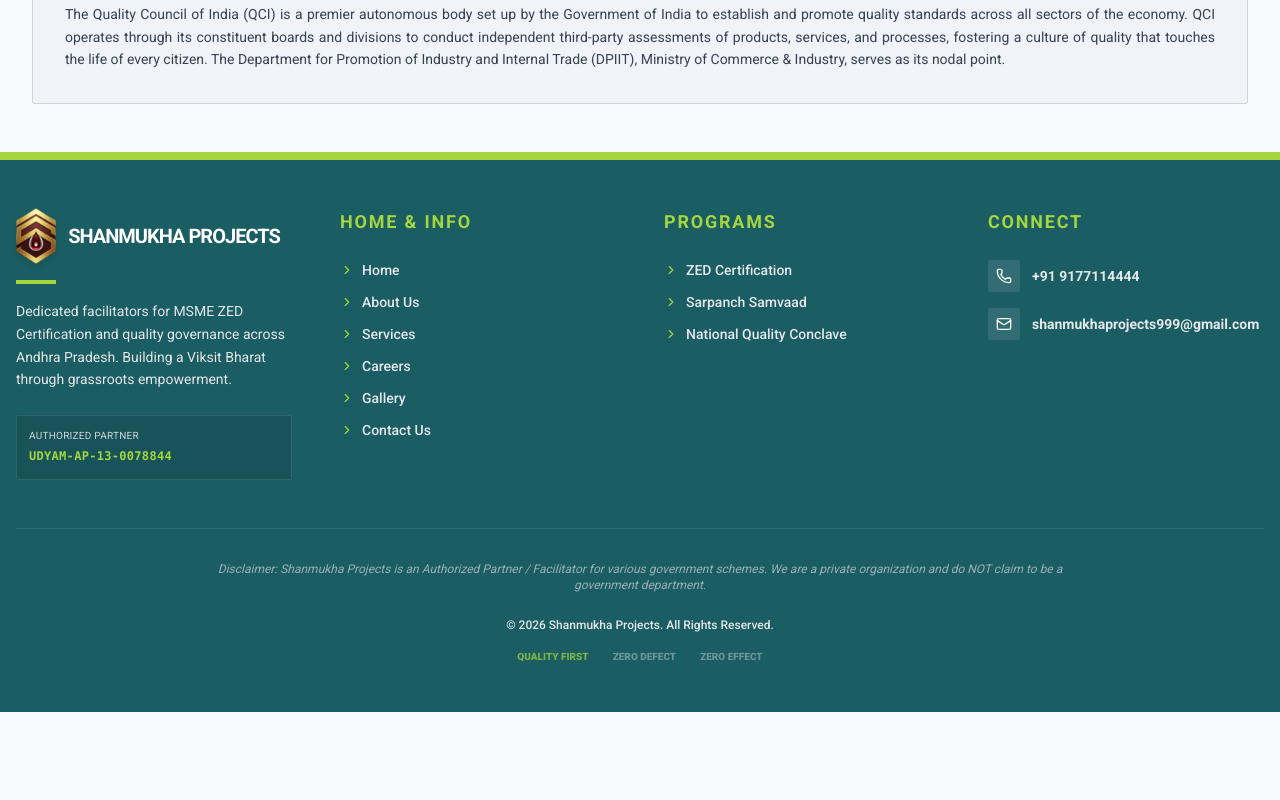
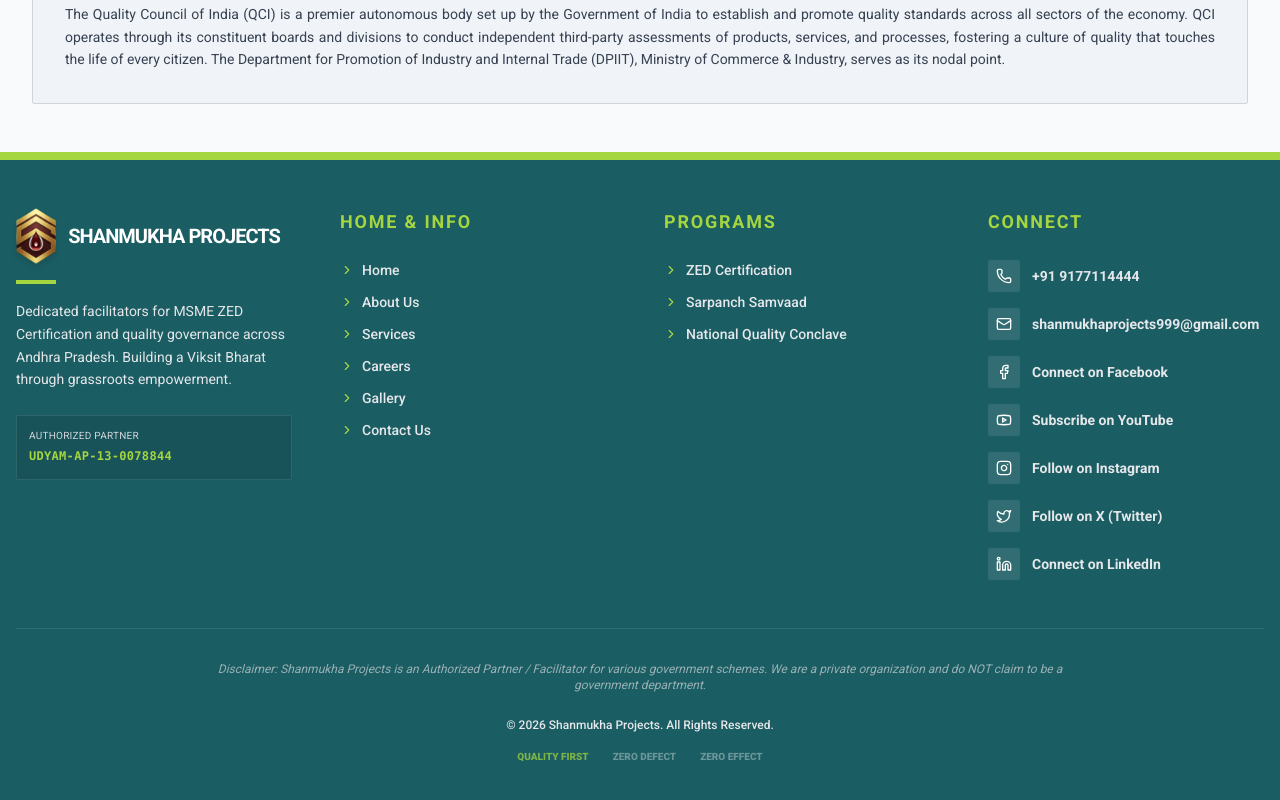
Before and after one commit to balajiprojects049-art/Shanmukha-Projects-, a React (Vite) app: page /conclave-2025 in a window 1280 px wide. Shown: the part 2377-3177 px from the top of the page. Before the commit the page ends 3089 px from the top, so only its background shows below. Built offline with nearby package versions, Linux system fonts and the light colour scheme.

Commit message:
Add social media links (FB, YT, Insta, Twitter, LinkedIn) to Footer

```diff
--- a/src/components/layout/Footer.jsx
+++ b/src/components/layout/Footer.jsx
@@ -1,6 +1,6 @@
 import React from 'react';
 import { Link } from 'react-router-dom';
-import { Phone, Mail, ChevronRight, Award } from 'lucide-react';
+import { Phone, Mail, ChevronRight, Award, Facebook, Youtube, Instagram, Twitter, Linkedin } from 'lucide-react';
 import { useLanguage } from '../../context/LanguageContext';
 
 const Footer = () => {
@@ -91,6 +91,36 @@
                                 </div>
                                 <span className="text-sm font-bold text-gray-200">shanmukhaprojects999@gmail.com</span>
                             </div>
+                            <a href="https://www.facebook.com/share/1HsRSGjEMu/" target="_blank" rel="noopener noreferrer" className="flex items-center gap-3 group">
+                                <div className="p-2 bg-white/10 group-hover:bg-[#a5d63f] transition-colors rounded-sm">
+                                    <Facebook size={16} />
+                                </div>
+                                <span className="text-sm font-bold text-gray-200 group-hover:text-[#a5d63f] transition-colors">Connect on Facebook</span>
+                            </a>
+                            <a href="https://youtube.com/@shanmukhaprojects?si=W6cKrLZ3qJoOa4xa" target="_blank" rel="noopener noreferrer" className="flex items-center gap-3 group">
+                                <div className="p-2 bg-white/10 group-hover:bg-[#a5d63f] transition-colors rounded-sm">
+                                    <Youtube size={16} />
+                                </div>
+                                <span className="text-sm font-bold text-gray-200 group-hover:text-[#a5d63f] transition-colors">Subscribe on YouTube</span>
+                            </a>
+                            <a href="https://www.instagram.com/shanmukha_projects999?utm_source=qr&igsh=MXUyMmV0eXBtZnduaw==" target="_blank" rel="noopener noreferrer" className="flex items-center gap-3 group">
+                                <div className="p-2 bg-white/10 group-hover:bg-[#a5d63f] transition-colors rounded-sm">
+                                    <Instagram size={16} />
+                                </div>
+                                <span className="text-sm font-bold text-gray-200 group-hover:text-[#a5d63f] transition-colors">Follow on Instagram</span>
+                            </a>
+                            <a href="https://x.com/SShanmukha81998" target="_blank" rel="noopener noreferrer" className="flex items-center gap-3 group">
+                                <div className="p-2 bg-white/10 group-hover:bg-[#a5d63f] transition-colors rounded-sm">
+                                    <Twitter size={16} />
+                                </div>
+                                <span className="text-sm font-bold text-gray-200 group-hover:text-[#a5d63f] transition-colors">Follow on X (Twitter)</span>
+                            </a>
+                            <a href="https://www.linkedin.com/in/shanmukha-project-s-6446423aa?utm_source=share_via&utm_content=profile&utm_medium=member_android" target="_blank" rel="noopener noreferrer" className="flex items-center gap-3 group">
+                                <div className="p-2 bg-white/10 group-hover:bg-[#a5d63f] transition-colors rounded-sm">
+                                    <Linkedin size={16} />
+                                </div>
+                                <span className="text-sm font-bold text-gray-200 group-hover:text-[#a5d63f] transition-colors">Connect on LinkedIn</span>
+                            </a>
                         </div>
                     </div>
                 </div>
```
